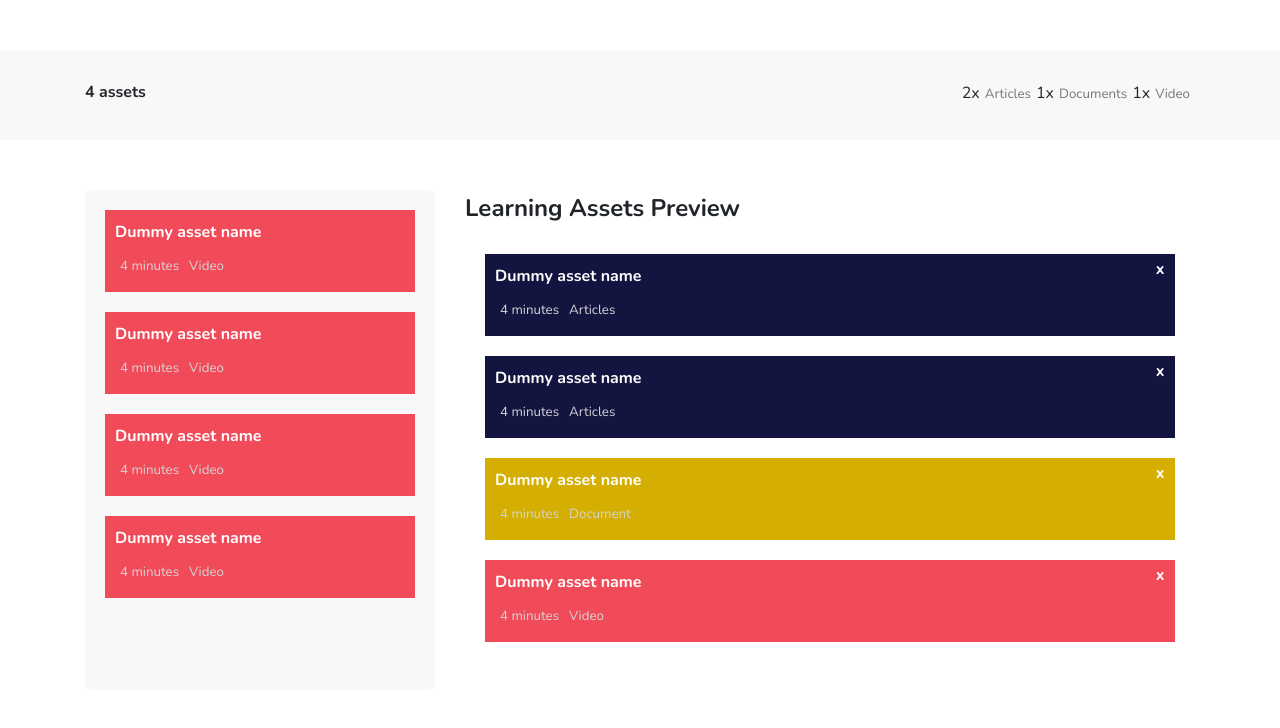
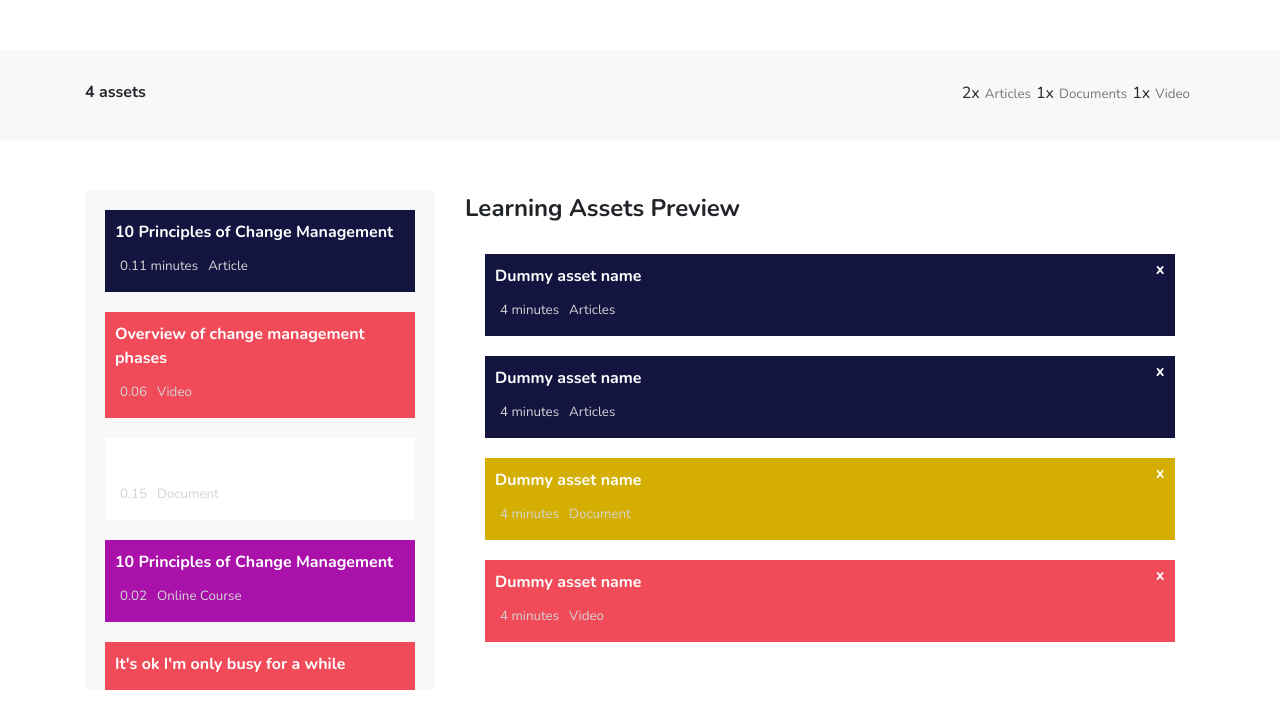
Before and after one commit to tricaalexandru/filtered-technical-test, a React (Create React App) app: page / in a window 1280 px wide. Shown: the top 728 px of the page. Built offline with nearby package versions, Linux system fonts and the light colour scheme.

Commit message:
Made the left column dynamicer

```diff
--- a/public/index.html
+++ b/public/index.html
@@ -23,10 +23,8 @@
     <title>Filtered - Technical test</title>
   </head>
   <body>
-    <noscript>
-      You need to enable JavaScript to run this app.
-    </noscript>
-    <div id="root"></div>
+
+  <div id="root"></div>
     <!--
       This HTML file is a template.
       If you open it directly in the browser, you will see an empty page.
--- a/src/App.css
+++ b/src/App.css
@@ -77,6 +77,10 @@ li.type-video {
     background: #F14B5A;
 }
 
+li.type-course {
+    background: #AA11AA;
+}
+
 button.remove-asset {
     position: absolute;
     top: 2px;
--- a/src/App.js
+++ b/src/App.js
@@ -1,8 +1,10 @@
 import React from 'react';
+import defaultData from './assets.js';
 import './App.css';
 
-export default () => (
-  <div className="wrapper">
+class TopLine extends React.Component {
+    render() {
+	return (
 		<div className="asset-summary">
 		<div className="container">
 		<div className="row">
@@ -17,40 +19,53 @@ export default () => (
 		</div>
 		</div>
 		</div>
-    <div className="container asset-builder">
-      <div className="row">
+	);
+    }
+}
+
+class LeftColumn extends React.Component {
+    constructor(props) {
+	super(props);
+	this.cssMappingOnType = {
+	    "Article": "asset type-article",
+	    "Video": "asset type-video",
+	    "Document": "asset type-documen",
+	    "Online Course": "asset type-course"
+	};
+    }
+
+    handleDuration(item) {
+	if ("durationType" in item) {
+	    return (<span className="info">{item.duration} minutes</span>);
+	}
+	return (<span className="info">{item.duration}</span>);
+    }
+
+    render() {
+	return (
 		<div className="col-4">
 		<ul className="asset-picker">
-            <li className="asset type-video">
-              <h2>Dummy asset name</h2>
+
+		{defaultData.map((item, index) => {
+		    return (
+			    <li className={this.cssMappingOnType[item.type]}>
+			    <h2>{item.name}</h2>
 			    <p>
-                <span className="info">4 minutes</span>
-                <span className="info">Video</span>
+			    {this.handleDuration(item)}
+			    <span className="info">{item.type}</span>
 			    </p>
 			    </li>
-            <li className="asset type-video">
-              <h2>Dummy asset name</h2>
-              <p>
-                <span className="info">4 minutes</span>
-                <span className="info">Video</span>
-              </p>
-            </li>
-            <li className="asset type-video">
-              <h2>Dummy asset name</h2>
-              <p>
-                <span className="info">4 minutes</span>
-                <span className="info">Video</span>
-              </p>
-            </li>
-            <li className="asset type-video">
-              <h2>Dummy asset name</h2>
-              <p>
-                <span className="info">4 minutes</span>
-                <span className="info">Video</span>
-              </p>
-            </li>
+		    )})}
+
 	    </ul>
 		</div>
+	);
+    }
+}
+
+class RightColumn extends React.Component {
+    render() {
+	return (
 		<div className="col-8">
 		<h2>Learning Assets Preview</h2>
 		<ul className="asset-preview">
@@ -88,6 +103,17 @@ export default () => (
 		</li>
 		</ul>
 		</div>
+	);
+    }
+}
+
+export default () => (
+	<div className="wrapper">
+	<TopLine />
+	<div className="container asset-builder">
+	<div className="row">
+	<LeftColumn />
+	<RightColumn />
 	</div>
 	</div>
 	</div>
```
Also changed, not shown: package.json (+6 -5 lines), src/assets.js (line endings or trailing spaces). Lines whose indentation alone changed are shown as unchanged.
